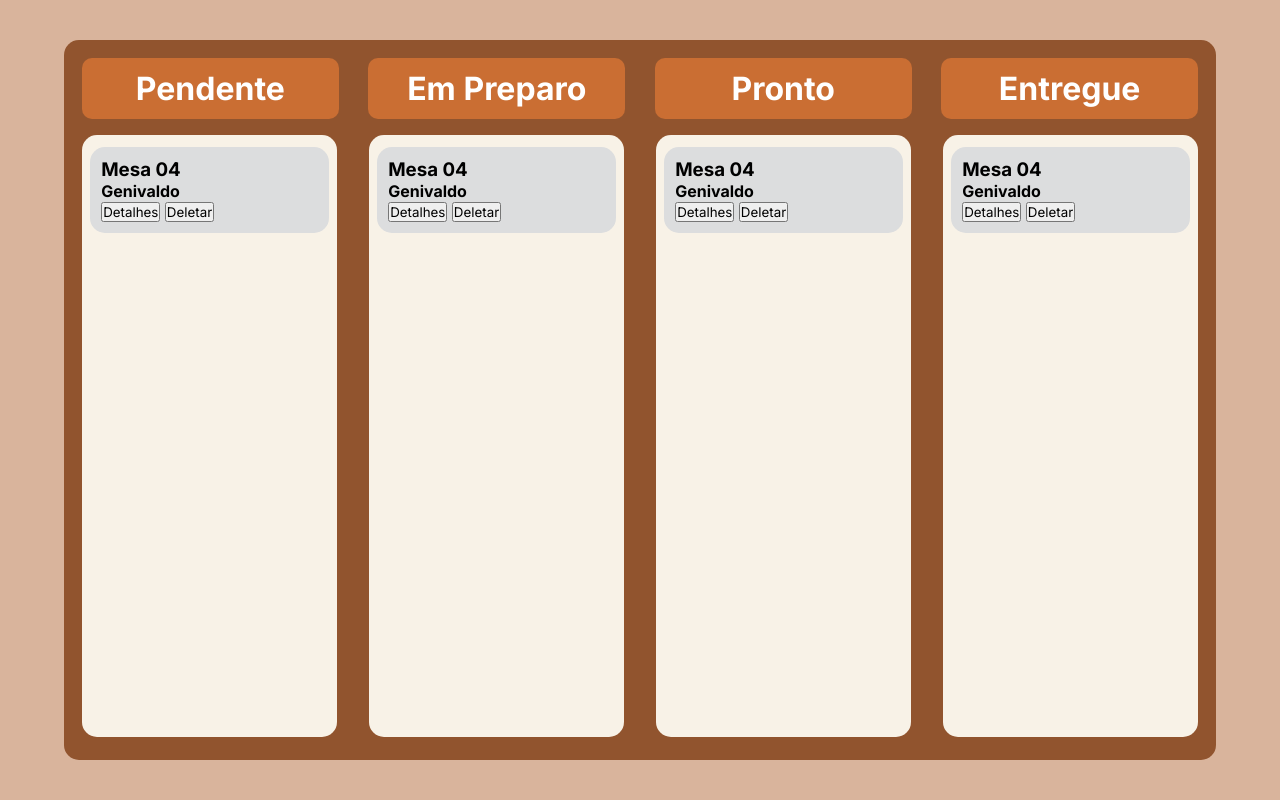
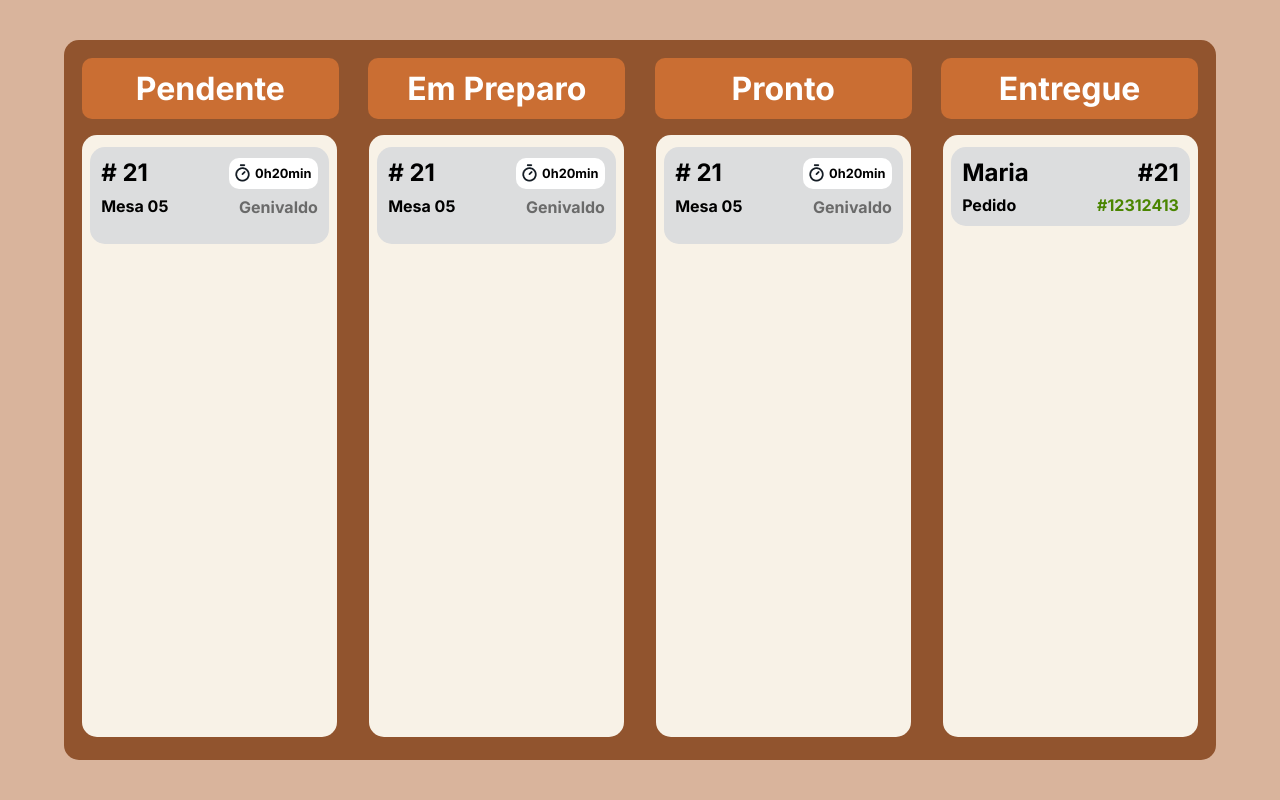
Before and after one commit to Let-Him-Cook/LHC_WEB, a Django app: page /pedidos/ in a window 1280 px wide. Run offline with Django 5.2, Linux system fonts and the light colour scheme.

Commit message:
18:00 19/06/2024 FRONT TABLE
Front Table feito com sucesso, seguindo para criar as interações e aplicar design do modal da tabela.

```diff
--- a/login/static/css/global.css
+++ b/login/static/css/global.css
@@ -1,4 +1,11 @@
 @import url('https://fonts.googleapis.com/css2?family=Inter:wght@100..900&display=swap');
+
+:root {
+    --ok-time: #4A8500;
+    --warning-time: #FFA471;
+    --hurry-time: #FF7171;
+
+}
 
 *{
     font-family: 'Inter';
@@ -49,3 +56,7 @@ input {
 .space-between {
     justify-content: space-between;
 }
+
+.space-evenly {
+    justify-content: space-evenly;
+}
--- a/login/static/css/table.css
+++ b/login/static/css/table.css
@@ -25,20 +25,26 @@ tr {
 
 .data {
     height: 82.5%;
+    gap: 2rem;
+    display: flex;
 }
 
 td {
     height: 100%;
     background-color: #F8F2E7;
     border-radius: 15px;
-}
-
-td {
     width: 23%;
+    flex-direction: column;
+    align-items: center;
+    gap: 1.25rem;
 }
 
 .data > td {
     padding-top: .7rem;
+}
+
+.pedido-header {
+    width: 100%;
 }
 
 .pedido {
@@ -46,62 +52,110 @@ td {
     background-color: #DCDDDE;
     border-radius: 15px;
     width: 85%;
-}
-
-.modal-backdrop {
-    position: fixed;
-    top: 0;
-    left: 0;
-    width: 100vw;
-    height: 100%;
-    background-color: rgba(0, 0, 0, 0.5); /* Fundo semi-transparente */
-    display: none; /* Inicialmente escondido */
-    justify-content: center;
-    align-items: center;
-}
-
-/* Estilo para o conteúdo do modal */
-.modal-content {
-    background-color: #fff;
-    padding: 20px;
-    border-radius: 5px;
-    box-shadow: 0 2px 8px rgba(0, 0, 0, 0.2);
-    text-align: start;
-    width: 50%;
-    gap: 1rem;
-    display: flex;
-    flex-direction: column;
-    justify-content: space-between;
-}
-
-.desc-column {
-    display: flex;
-    justify-content: space-between;
-    flex-direction: column;
+    cursor: pointer;
     gap: 1rem;
 }
 
-.column {
-    columns: 4;
+.pedido .column {
+    display: flex;
+    gap: .5rem;
+    text-align: end;
 }
 
-textarea{
-    resize: none;
+.pedido .left{
+    text-align: start;
 }
 
-.highlighted {
-    font-weight: bold;
-    cursor: pointer;
-    color: rgb(24, 167, 185);
-    text-decoration: none; /* Mostra o cursor como ponteiro ao passar o mouse */
+.right h4{
+    color: #6A6A6A;
 }
 
-li {
-    font-weight: bold;
-    text-decoration: underline;
+.entregue {
+    cursor: unset;
 }
 
-.data {
-    gap: 2rem;
+.entregue .right h4{
+    color: var(--ok-time);
+}
+
+.timer-box {
+    background-color: #FFFFFF;
+    padding: .4rem;
+    border-radius: 10px;
+    gap: .3rem;
+}
+
+.timer-box p {
+    font-size: .8rem;
+    font-weight: bold;
+}
+
+/* Timer Styling */
+
+.ok {
+    background-color: var(--ok-time);
+    color: white;
+}
+
+.ok-t {
+    color: var(--ok-time);
+}
+
+.warning {
+    background-color: var(--warning-time);
+    color: black;
+}
+
+.warning-t {
+    color: var(--warning-time);
+}
+
+.hurry {
+    background-color: var(--hurry-time);
+}
+
+.hurry-t {
+    color: var(--hurry-time);
+}
+
+/* END */
+
+.desc {
     display: flex;
+    height: 0;
+    flex-direction: column;
+    justify-content: space-around;
+    width: 100%;
+    gap: 1.2rem;
+    transition: height 0.3s ease, opacity 0.3s ease;
+    overflow: hidden;
 }
+
+.desc.show {
+    height: 50px;
+    opacity: 1;
+    padding: 10px;
+    transition: all 0.3s ease;
+}
+
+.desc .buttons button{
+    background: none;
+	color: inherit;
+	border: none;
+	padding: 0;
+	font: inherit;
+	cursor: pointer;
+	outline: inherit;
+    font-weight: bold;
+    padding: 10px;
+    border-radius: 10px;
+}
+
+.desc .buttons .desc-button {
+    background-color: white;
+}
+
+.desc .buttons .delete-button {
+    background-color: #DF4646;
+    color: white;
+}
--- /dev/null
+++ b/login/static/js/modalFunctions.js
@@ -0,0 +1,31 @@
+// Função para abrir o modal
+function openModal() {
+    document.getElementById('modalBackdrop').style.display = 'flex';
+}
+
+// Função para fechar o modal
+function closeModal() {
+    document.getElementById('modalBackdrop').style.display = 'none';
+}
+
+var textoOriginal = "";
+
+function trocarTexto(sobre) {
+// Seleciona o elemento pelo ID
+var elemento = document.getElementById('trocarTexto');
+
+// Verifica se estamos passando o mouse sobre o elemento
+if (sobre) {
+    // Armazena o texto original apenas uma vez
+    if (textoOriginal === "") {
+        textoOriginal = elemento.innerHTML;
+    }
+    // Troca o texto para o novo texto
+    elemento.innerHTML = "ID PRATO";
+    elemento.classList.add('highlighted'); // Adiciona a classe de destaque
+} else {
+    // Se não estiver mais sobre o elemento, restaura o texto original
+    elemento.innerHTML = textoOriginal;
+    elemento.classList.remove('highlighted'); // Remove a classe de destaque
+}
+}
--- /dev/null
+++ b/login/static/js/tableFunctions.js
@@ -0,0 +1,33 @@
+document.addEventListener("DOMContentLoaded", function() {
+    var pedidos = document.getElementsByClassName("pedido");
+
+    Array.from(pedidos).forEach(function(pedido) {
+        var header = pedido.querySelector(".pedido-header");
+        var timeoutId;
+
+        if (header) {  // Verifica se header não é nulo
+            header.addEventListener("mouseenter", function(event) {
+                var desc = pedido.querySelector(".desc");
+                if (desc) {  // Verifica se desc não é nulo
+                    clearTimeout(timeoutId);
+                    desc.classList.add("show");
+                }
+            });
+
+            pedido.addEventListener("mouseleave", function(event) {
+                var desc = pedido.querySelector(".desc");
+                if (desc) {  // Verifica se desc não é nulo
+                    timeoutId = setTimeout(function() {
+                        if (!pedido.contains(document.elementFromPoint(event.clientX, event.clientY))) {
+                            desc.classList.remove("show");
+                        }
+                    }, 100);  // Ajuste o tempo conforme necessário
+                }
+            });
+
+            pedido.addEventListener("mouseenter", function(event) {
+                clearTimeout(timeoutId);
+            });
+        }
+    });
+});
--- a/login/templates/orderTable.html
+++ b/login/templates/orderTable.html
@@ -8,6 +8,7 @@
 
     <link rel="stylesheet" href="{% static "css/global.css" %}">
     <link rel="stylesheet" href="{% static "css/table.css" %}">
+    <link rel="stylesheet" href="{% static "css/modal.css" %}">
 
     <title>Pedidos</title>
 
@@ -25,47 +26,91 @@
         </tr>
         <!-- Dados -->
         <tr class="data">
-            <td class="flex center vstart">
-                <div class="pedido pendente">
-                    <div>
-                        <h3>Mesa 04</h3>
-                        <h4>Genivaldo</h4>
+            <td class="flex">
+                <div class="pedido pendente flex space-between vcenter column">
+                    <div class="pedido-header flex space-between">
+                        <div class="left column">
+                            <h2># 21</h2>
+                            <h4>Mesa 05</h4>
+                        </div>
+                        <div class="right column">
+                            <div class="timer-box flex vcenter">
+                                <img src="{% static "src/timer.png" %}" alt="Timer-Icon">
+                                <p>0h20min</p>
+                            </div>
+                            <h4>Genivaldo</h4>
+                        </div>
                     </div>
-                    <button onclick="openModal()">Detalhes</button>
-                    <button>Deletar</button>
+
+                    <div class="desc">
+                        <div class="buttons flex space-evenly">
+                            <button class="desc-button" onclick="openModal()">Detalhes</button>
+                            <button class="delete-button">Delete</button>
+                        </div>
+                    </div>
                 </div>
             </td>
 
-            <td class="flex center vstart">
-                <div class="pedido preparo">
-                    <div>
-                        <h3>Mesa 04</h3>
-                        <h4>Genivaldo</h4>
+            <td class="flex">
+                <div class="pedido preparo flex space-between vcenter column">
+                    <div class="pedido-header flex space-between">
+                        <div class="left column">
+                            <h2># 21</h2>
+                            <h4>Mesa 05</h4>
+                        </div>
+                        <div class="right column">
+                            <div class="timer-box flex vcenter">
+                                <img src="{% static "src/timer.png" %}" alt="Timer-Icon">
+                                <p>0h20min</p>
+                            </div>
+                            <h4>Genivaldo</h4>
+                        </div>
                     </div>
-                    <button onclick="openModal()">Detalhes</button>
-                    <button>Deletar</button>
+
+                    <div class="desc">
+                        <div class="buttons flex space-evenly">
+                            <button class="desc-button" onclick="openModal()">Detalhes</button>
+                            <button class="delete-button">Delete</button>
+                        </div>
+                    </div>
                 </div>
             </td>
 
-            <td class="flex center vstart">
-                <div class="pedido pronto">
-                    <div>
-                        <h3>Mesa 04</h3>
-                        <h4>Genivaldo</h4>
+            <td class="flex">
+                <div class="pedido pronto flex space-between vcenter column">
+                    <div class="pedido-header flex space-between">
+                        <div class="left column">
+                            <h2># 21</h2>
+                            <h4>Mesa 05</h4>
+                        </div>
+                        <div class="right column">
+                            <div class="timer-box flex vcenter">
+                                <img src="{% static "src/timer.png" %}" alt="Timer-Icon">
+                                <p>0h20min</p>
+                            </div>
+                            <h4>Genivaldo</h4>
+                        </div>
                     </div>
-                    <button onclick="openModal()">Detalhes</button>
-                    <button>Deletar</button>
+
+                    <div class="desc">
+                        <div class="buttons flex space-evenly">
+                            <button class="desc-button" onclick="openModal()">Detalhes</button>
+                            <button class="delete-button">Delete</button>
+                        </div>
+                    </div>
                 </div>
             </td>
 
-            <td class="flex center vstart">
-                <div class="pedido entregue">
-                    <div>
-                        <h3>Mesa 04</h3>
-                        <h4>Genivaldo</h4>
+            <td class="flex">
+                <div class="pedido entregue flex space-between vcenter">
+                    <div class="left column">
+                        <h2>Maria</h2>
+                        <h4>Pedido</h4>
                     </div>
-                    <button onclick="openModal()">Detalhes</button>
-                    <button>Deletar</button>
+                    <div class="right column">
+                        <h2>#21</h2>
+                        <h4>#12312413</h4>
+                    </div>
                 </div>
             </td>
         </tr>
@@ -78,7 +123,7 @@
 
             <div>
                 <h3>Pratos</h3>
-                <ul class="column">
+                <ul class="table-column">
                     <li id="trocarTexto" onmouseover="trocarTexto(true)" onmouseout="trocarTexto(false)">Nome Prato</li>
                     <li>Nome Prato</li>
                     <li>Nome Prato</li>
@@ -105,38 +150,10 @@
         </div>
     </div>
 
-    <script>
-        // Função para abrir o modal
-        function openModal() {
-            document.getElementById('modalBackdrop').style.display = 'flex';
-        }
+    <!-- ModalFunc -->
+    <script src="{% static "js/modalFunctions.js" %}"></script>
 
-        // Função para fechar o modal
-        function closeModal() {
-            document.getElementById('modalBackdrop').style.display = 'none';
-        }
-
-        var textoOriginal = "";
-
-        function trocarTexto(sobre) {
-        // Seleciona o elemento pelo ID
-        var elemento = document.getElementById('trocarTexto');
-
-        // Verifica se estamos passando o mouse sobre o elemento
-        if (sobre) {
-            // Armazena o texto original apenas uma vez
-            if (textoOriginal === "") {
-                textoOriginal = elemento.innerHTML;
-            }
-            // Troca o texto para o novo texto
-            elemento.innerHTML = "ID PRATO";
-            elemento.classList.add('highlighted'); // Adiciona a classe de destaque
-        } else {
-            // Se não estiver mais sobre o elemento, restaura o texto original
-            elemento.innerHTML = textoOriginal;
-            elemento.classList.remove('highlighted'); // Remove a classe de destaque
-        }
-    }
-    </script>
+    <!-- TableFunc -->
+    <script src="{% static "js/tableFunctions.js" %}"></script>
 </body>
 </html>
```
Also changed, not shown: login/static/css/modal.css (added, +52 -0 lines), login/static/src/timer-white.svg (added), login/static/src/timer.png (added).
